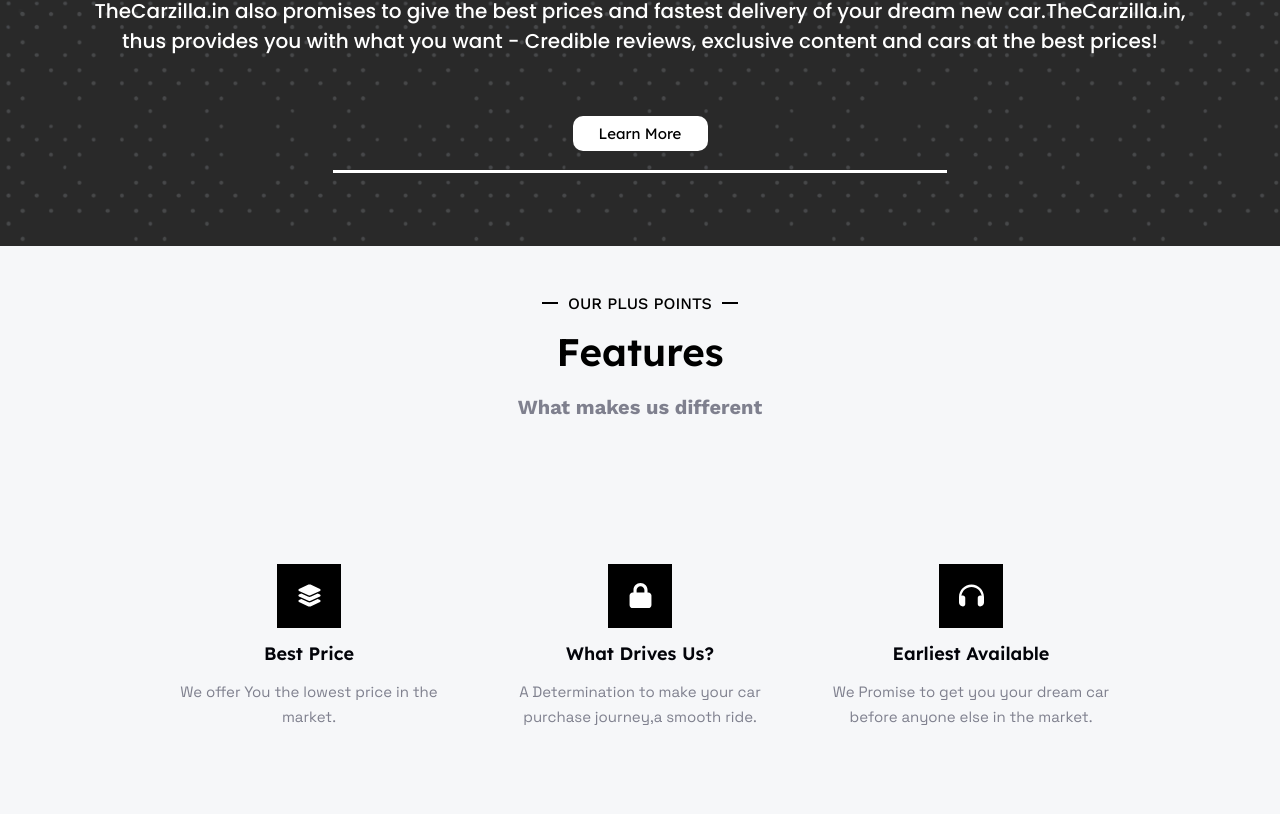
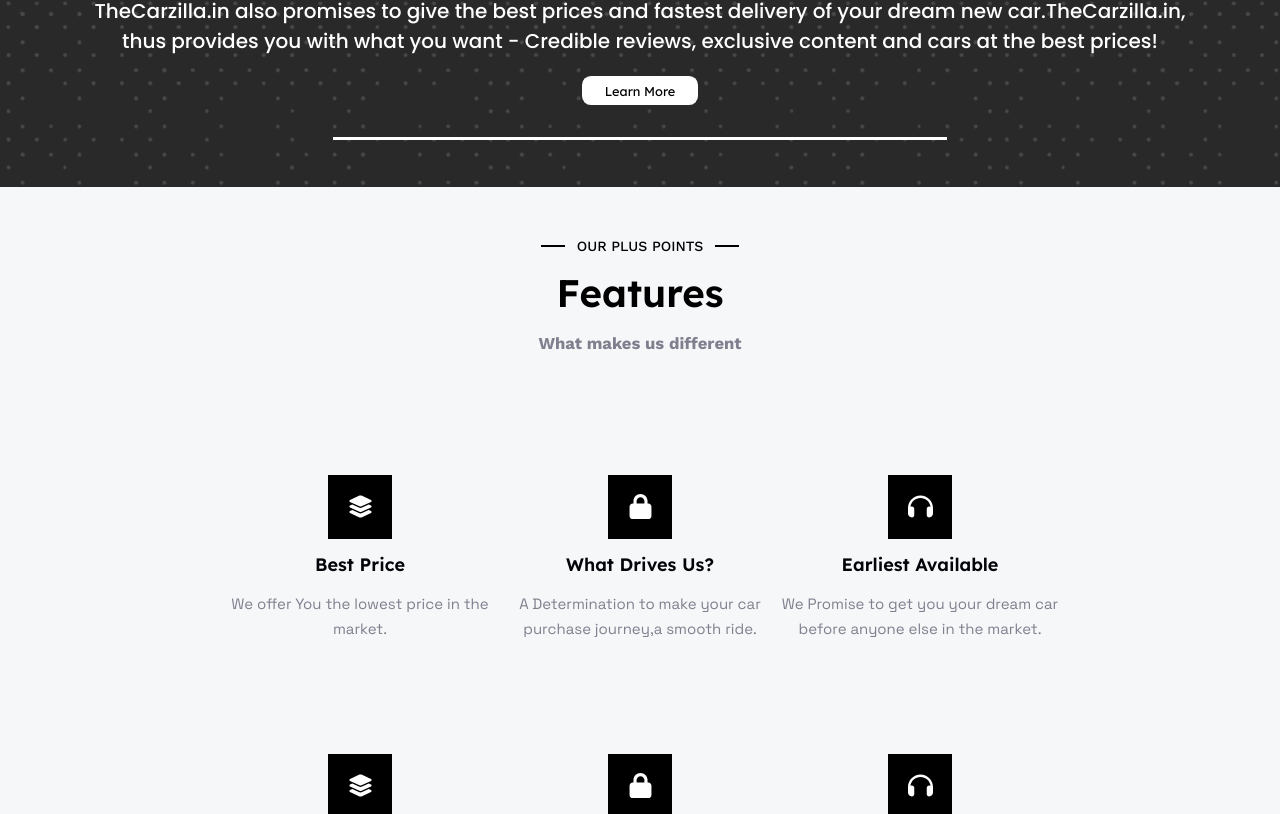
Before and after one commit to vrinda2606/thecarzilla, a React (Create React App) app: page /AboutUs in a window 1280 px wide. Shown: the part 1006-1820 px from the top of the page. Built offline with nearby package versions, Linux system fonts and the light colour scheme.

Commit message:
Services III section

```diff
--- a/src/Components/AboutUs.js
+++ b/src/Components/AboutUs.js
@@ -33,7 +33,8 @@
         </div>
 
 
-    <div className='WhiteBg' style={{height:"845px"}}>
+    <div className='WhiteBg' style={{height:"810px"}}>
+    <div className='WhiteBgContent'>
         <div className='headingBoxWhite'>
           <div className='HeadingWhiteDiv'>
             <span className='WhiteDivfirst'><hr/>OUR PLUS POINTS<hr/></span>
@@ -43,7 +44,7 @@
         </div>
 
 
-
+      <div>
       <div style={{textAlign:"center",maxWidth: "942px",maxHeight: "210px",display:"flex",flexDirection:"row",justifyContent: "space-between",margin: "70px auto"}}>
          <div className='card' style={{width: "280px",height: "209px",display: 'flex',flexDirection: "column",alignItems: "center",justifyContent: "space-around"}}>
            <div className='cardIcon' style={{backgroundColor: "#000000",width: "64px",height:"64px",color:"white",display: "flex", justifyContent: "center", alignItems: "center" }}>
@@ -117,7 +118,8 @@
            </div>
          </div>
       </div>
-
+      </div>
+       </div>
     </div>
     </>
   )
--- a/src/Components/HomeII.js
+++ b/src/Components/HomeII.js
@@ -4,7 +4,7 @@
 const HomeII = () => {
 return (
      <div className='Home'>
-        <div className='homeII' style={{padding: "20px",backgroundColor: "#292929", width: "100%" , height: "680px" ,backgroundRepeat: 'repeat',backgroundImage : `url(${images[23].url})`,backgroundSize: "612px auto",backgroundBlendMode: "overlay"}}>
+        <div className='homeII' style={{padding: "20px",backgroundColor: "#292929", width: "100%" , height: "650px" ,backgroundRepeat: 'repeat',backgroundImage : `url(${images[23].url})`,backgroundSize: "612px auto",backgroundBlendMode: "overlay"}}>
         <div className='WhiteHr' style={{margin : "2vw auto 0vw"}}/>
             <div style={{width: "35vw",margin:"1.5vw auto", height: "3.7vw", textAlign: "center" }} >
                <h1 style={{alignContent: "center",fontWeight: "700" ,fontFamily:"Lexend Deca", color: "white",lineHeight: "3.7vw",fontSize: "3vw" }}>Brands We Deal In</h1>
--- a/src/Components/HomeIII.js
+++ b/src/Components/HomeIII.js
@@ -4,7 +4,8 @@
 
 const HomeIII = () => {
   return (
-    <div className='WhiteBg' style={{height:"590px",marginTop: '60px'}}>
+    <div className='WhiteBg' style={{height:"600px"}}>
+     <div className='WhiteBgContent'>
       <div className='headingBoxWhite'>
       <div className='HeadingWhiteDiv'>
         <span className='WhiteDivfirst'><hr/>Why Choose Us <hr/></span>
@@ -15,7 +16,7 @@
 
 
 
-      <div style={{textAlign:"center",maxWidth: "942px",maxHeight: "210px",display:"flex",flexDirection:"row",justifyContent: "space-between",margin: "70px auto"}}>
+      <div style={{textAlign:"center",maxWidth: "942px",maxHeight: "210px",display:"flex",flexDirection:"row",justifyContent: "space-between",margin: "90px auto"}}>
          <div className='card' style={{width: "280px",height: "209px",display: 'flex',flexDirection: "column",alignItems: "center",justifyContent: "space-around"}}>
            <div className='cardIcon' style={{backgroundColor: "#000000",width: "64px",height:"64px",color:"white",display: "flex", justifyContent: "center", alignItems: "center" }}>
            <FontAwesomeIcon icon={faLayerGroup} style={{ color: "white",width: "25px",height:"25px"}} />
@@ -51,7 +52,7 @@
            </div>
          </div>
       </div>
-
+      </div>
     </div>
   )
 }
--- a/src/Components/HowDoesItWork.js
+++ b/src/Components/HowDoesItWork.js
@@ -30,7 +30,8 @@
         </div>
 
 
-    <div className='WhiteBg' style={{height:"auto"}}>
+    <div className='WhiteBg' style={{height:"700px"}}>
+    <div className='WhiteBgContent'>
         <div className='headingBoxWhite'>
           <div className='HeadingWhiteDiv'>
             <span className='WhiteDivfirst'><hr/>TO BUY A NEW CAR <hr/></span>
@@ -82,6 +83,8 @@
       Along with you, investors like AY Ventures , Shakunt Finance and TBI-KIET  have also put their trust in us. And we promise to uphold the trust you all have put in us. By the way, we love all cars, new or old and if in case you want to give your old darling a farewell, we will get you the best price for that beauty as well :)
       </div>
 
+      </div>
+
     </div>
     </>
   )
--- a/src/Components/Services.js
+++ b/src/Components/Services.js
@@ -60,8 +60,30 @@
                     <div className='servIIDivHeading'><h1>Fair Price</h1></div>
                     <div className='servIIDivContent'><p>Enjoy transparent pricing and value-for-money services.</p></div>
                 </div>
+            </div>
 
+            <div className='btnForMoreDiv'>
+            <button className='btnForMore'>More Brands</button>
             </div>
+            <div className='WhiteHr'/>
+      </div>
+
+      <div className='servicesIII WhiteBg' style={{backgroundColor : "white"}}>
+        <div className='servicesIIIContent'>
+          <div className='headingBoxWhite'>
+          <div className='HeadingWhiteDiv'>
+            <span className='WhiteDivfirst'><hr/>Why Choose Us <hr/></span>
+            <span className='WhiteDivMiddle'><h1>About the Process</h1></span>
+            <span className='WhiteDivLast'>Buy your dream car in just three easy steps</span>
+          </div>
+          </div>
+
+          <div className='servIIIDivIcon'>
+            <img src={images[8].url} alt='' width='43%' height='75%' style={{marginLeft: '3vw'}}/>
+            <img src={images[9].url} alt='' width='40%' height='70%'style={{marginTop : '1vw',marginRight : '3vw'}}/>
+          </div>
+
+        </div>
       </div>
     </>
   )
--- a/src/Components/Testimonial.js
+++ b/src/Components/Testimonial.js
@@ -31,6 +31,7 @@
 
       return (
     <div className='WhiteBg' style={{height: "745px"}}>
+    <div className='WhiteBgContent'>
         <div className='headingBoxWhite'>
         <div className='HeadingWhiteDiv'>
               <span className='WhiteDivfirst'><hr/>Reviews<hr/></span>
@@ -89,7 +90,7 @@
                   </Row>
             </Container>
       </div>
-
+     </div>
     </div>
   )
 }
--- a/src/index.css
+++ b/src/index.css
@@ -565,37 +565,47 @@
 .WhiteBg{
   background-color: #F6F7F9;
   width: 100%;
+  /* padding: 3.5vw; */
   font-family: "Space Grotesk";
 }
+.WhiteBgContent{
+  display: flex;
+  flex-direction: column;
+  justify-content: space-evenly;
+  align-items: center;
+  height: 100%;
+  padding-top: 1vw;
+}
 .WhiteBg .headingBoxWhite{
-  padding: 2px;
   margin: auto;
 }
 .WhiteBg .HeadingWhiteDiv{
-  width: 700px;
-  height: 145px;
-  margin: 46px auto;
+  width: auto;
+  height: 9.5vw;
+  margin: 3vw auto;
   display: flex;
   flex-direction: column;
   align-items: center;
   font-weight: 500;
+  font-size: 1.1vw;
 }
 .HeadingWhiteDiv .WhiteDivfirst hr{
-  width: 16px;
-  border: 1px solid black;
-  margin: auto 10px;
+  width: 1.9vw;
+  border-top: 0.2vw solid black;
+  margin: auto 0.9vw;
 }
 .HeadingWhiteDiv .WhiteDivLast{
   font-weight: 700;
   color : #7F808E;
-  line-height: 25px;
-  font-size: 20px;
-  height: 25px;
-  margin-top: 17px;
+  line-height: 1.5vw;
+  font-size: 1.3vw;
+  height: 2vw;
+  margin-top: 1.1vw;
 }
 .HeadingWhiteDiv .WhiteDivMiddle,
 .HeadingBlackDiv .BlackDivMiddle{
   margin-top : 1vw;
+  font-family: 'Lexend Deca';
 }
 
 /* button for more*/
@@ -603,29 +613,29 @@
 .WhiteHr{
   width: 48vw;
   background-color: white;
-  margin: 4.5vw auto;
+  margin: 2.5vw auto;
   height: 0.2vw;
 }
 
 .btnForMoreDiv{
-  width: 501px;
-  margin: -26px auto;
-  height: 63px;
+  width: 9vw;
+  height: 2.3vw;
+  margin:auto;
   text-align: center;
+  display: flex; /* Added for vertical alignment */
+  align-items: center;
 }
 .btnForMore{
   font-family: 'Lexend Deca';
-  line-height: 21px;
+  /* line-height: 1.5vw; */
   letter-spacing: 0em;
-  text-align: center;
-  font-size: 15px;
+  font-size: 1vw;
   font-weight: 400;
   background-color: white;
-  width: 135px;
-  height: 35px;
+  width: 100%;
+  height: 100%;
   color: black;
-  border-radius: 10px;
-  margin: 40px auto;
+  border-radius: 0.7vw;
   cursor: pointer;
 }
 
@@ -1283,7 +1293,7 @@
   display: flex;
   align-items: center;
   justify-content: space-between;
-  margin: 4vw auto;
+  margin: 4vw auto 1.5vw;
 }
 .servIIcon{
   width: 23%;
@@ -1315,3 +1325,23 @@
   font-size: 0.99vw;
   line-height: 1.8vw;
 }
+
+/*ServicesIII*/
+.servicesIII{
+  width: 100%;
+  height: 47vw;
+}
+.servicesIIIContent{
+  display: flex;
+  flex-direction: column;
+  justify-content: space-between;
+  align-items: center;
+  height: 100%;
+}
+.servIIIDivIcon{
+  /* margin-top: 3vw; */
+  width: 90%;
+  height: 100%;
+  display: flex;
+  justify-content: space-between;
+}
--- a/src/utils/servicesContent.js
+++ b/src/utils/servicesContent.js
@@ -7,6 +7,11 @@
 import img5 from '../Components/Images/Services/promiseIcon2.png';
 import img6 from '../Components/Images/Services/promiseIcon3.png';
 import img7 from '../Components/Images/Services/promiseIcon4.png';
+
+import img8 from '../Components/Images/Services/checklist.png';
+import img9 from '../Components/Images/Services/checklistImg.jpg';
+
+import img10 from '../Components/Images/Services/FAQs.png';
 
 export const images=[
     {
@@ -40,5 +45,17 @@
     {
         id:7,
         url:img7
-    }
+    },
+    {
+        id:8,
+        url:img8
+    },
+    {
+        id:9,
+        url:img9
+    },
+    {
+        id:10,
+        url:img10
+    },
 ]
```
Also changed, not shown: src/Components/Images/Services/checklistImg.jpg.
